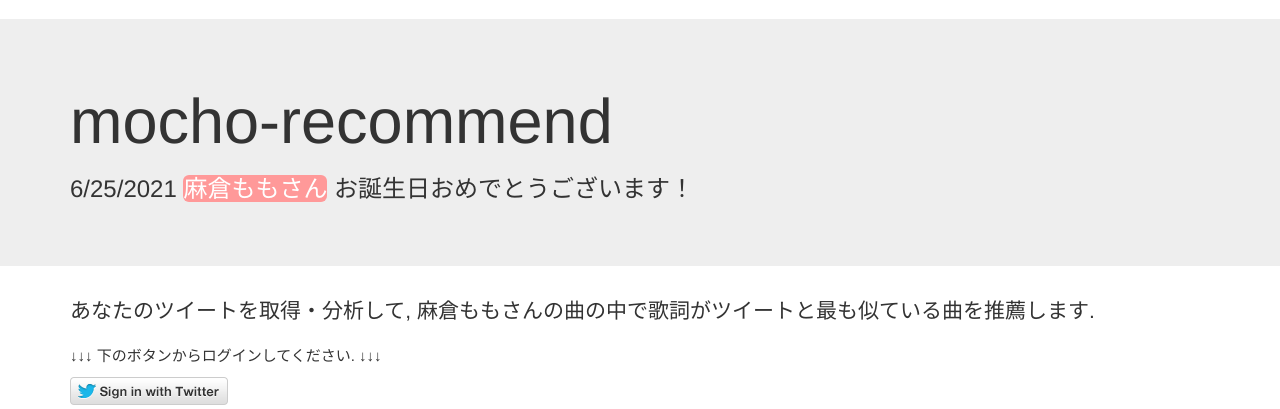
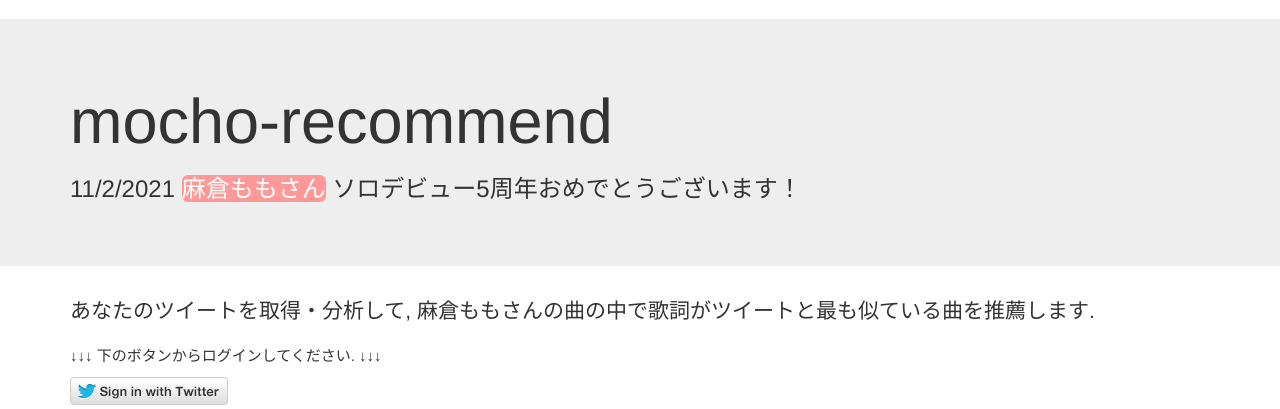
Before and after one commit to f-t-ikt/mocho-recommend, a Flask app: page / in a window 1280 px wide. Shown: the part 51-460 px from the top of the page. Run offline with Flask 2, Linux system fonts and the light colour scheme; some libraries are stand-ins or nearby versions.

Commit message:
debut5th

```diff
--- a/templates/index.html
+++ b/templates/index.html
@@ -37,7 +37,8 @@
 <div class="jumbotron">
     <div class="container">
         <h1>mocho-recommend</h1>
-        <p><h3>6/25/2021 <span class="img-rounded" style="color:#fff; background-color:#f99">麻倉ももさん</span> お誕生日おめでとうございます！</h3></p>
+        <!-- <p><h3>6/25/2021 <span class="img-rounded" style="color:#fff; background-color:#f99">麻倉ももさん</span> お誕生日おめでとうございます！</h3></p> -->
+        <p><h3>11/2/2021 <span class="img-rounded" style="color:#fff; background-color:#f99">麻倉ももさん</span> ソロデビュー5周年おめでとうございます！</h3></p>
     </div>
 </div>
 
```
